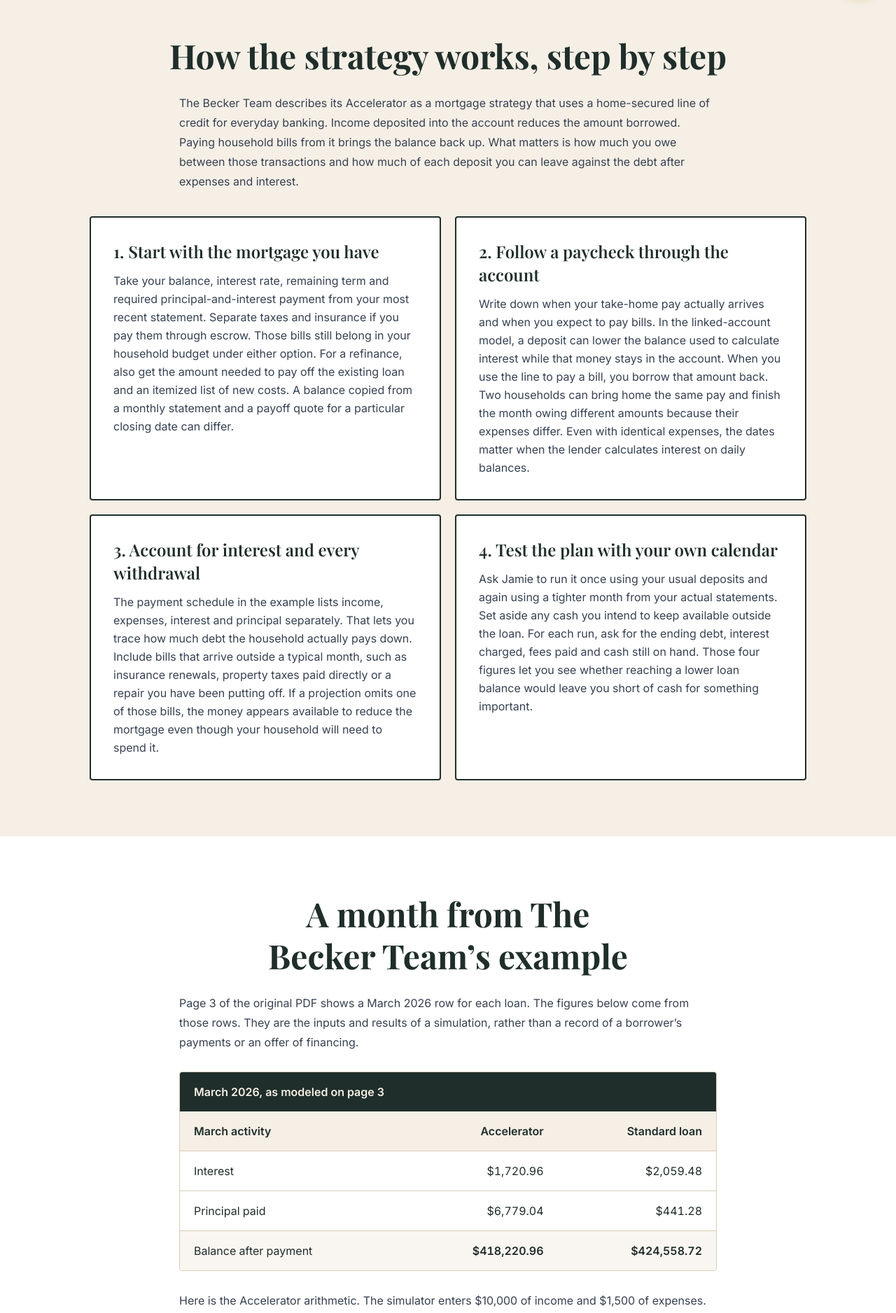
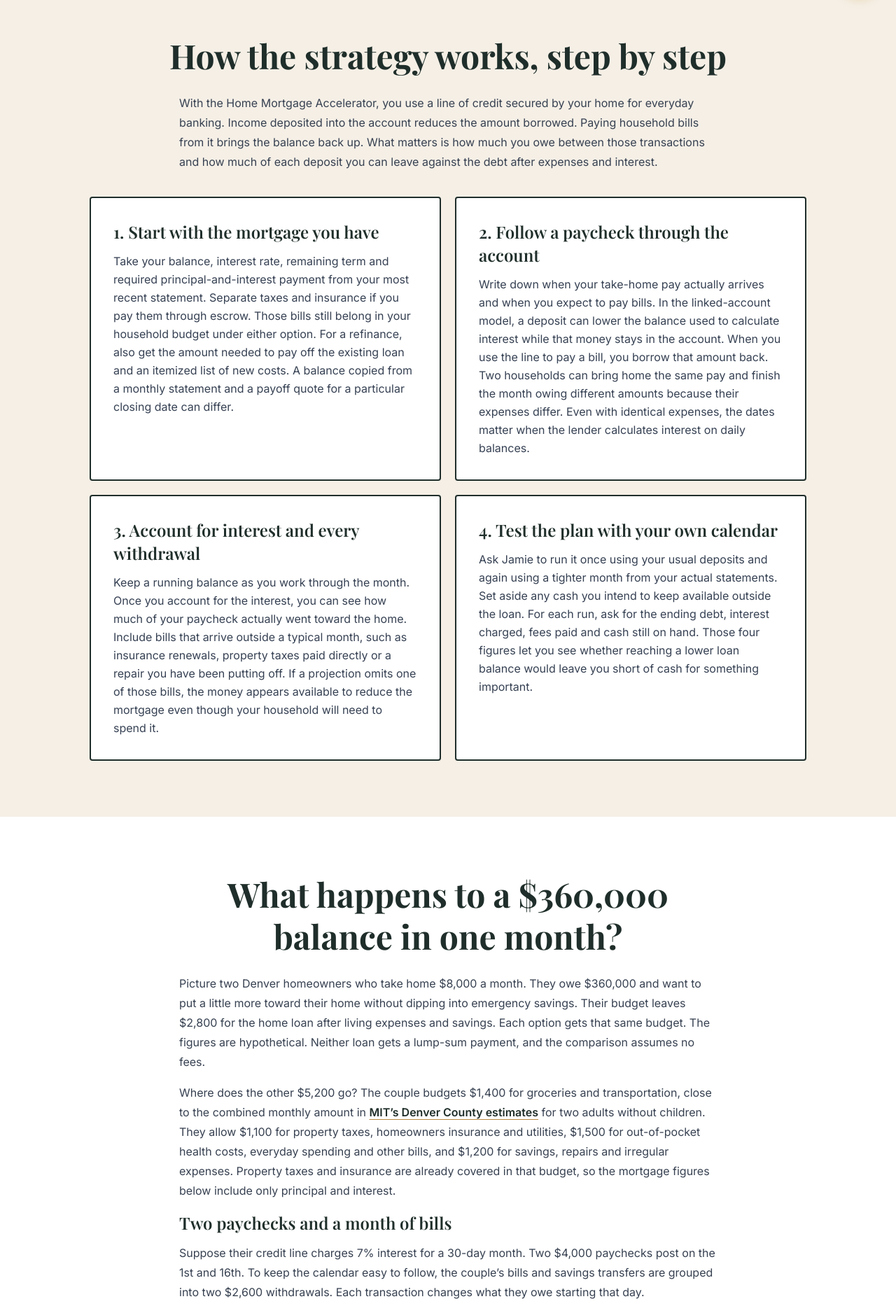
Before and after one commit to AppStudioPros/becker-team, a Next.js app: page /loan-programs/mortgage-accelerator/guide in a window 1280 px wide. Shown: the part 780-2656 px from the top of the page at 70% size. Built offline with nearby package versions, Linux system fonts and the light colour scheme.

Commit message:
Replace the Accelerator PDF with a verified household payoff example

```diff
--- a/app/loan-programs/mortgage-accelerator/guide/page.tsx
+++ b/app/loan-programs/mortgage-accelerator/guide/page.tsx
@@ -3,11 +3,10 @@ import Link from 'next/link'
 import { ChevronLeft } from 'lucide-react'
 
 const overview = '/loan-programs/mortgage-accelerator'
-const pdf = '/mortgage-accelerator-example.pdf'
 
 export const metadata: Metadata = {
   title: 'Home Mortgage Accelerator Guide and Payoff Example',
-  description: 'Follow a month in The Becker Team’s mortgage payoff example. Compare extra principal and biweekly payments, and see how deposits, loan costs and risks affect the result.',
+  description: 'Follow two paychecks through a $360,000 mortgage example. Compare a credit line, extra principal and biweekly payments using one household budget.',
   alternates: { canonical: '/loan-programs/mortgage-accelerator/guide' },
 }
 
@@ -44,7 +43,7 @@ export default function MortgageAcceleratorGuide() {
         </h1>
         <p className="mx-auto max-w-2xl text-lg leading-relaxed text-white/90">
           What happens to your mortgage when your paycheck comes in and the bills go out?
-          Follow the money through one month of The Becker Team’s example, then see what you
+          Follow two paychecks through a month of bills, then see what you
           could do with the same dollars on your existing mortgage.
         </p>
       </header>
@@ -71,7 +70,7 @@ export default function MortgageAcceleratorGuide() {
         <div className="mx-auto max-w-5xl">
           <h2 id="how-it-works" tabIndex={-1} className={heading} style={displayFont}>How the strategy works, step by step</h2>
           <div className="prose-becker mx-auto mb-9 max-w-3xl">
-            <p>The Becker Team describes its Accelerator as a mortgage strategy that uses a home-secured line of credit for everyday banking. Income deposited into the account reduces the amount borrowed. Paying household bills from it brings the balance back up. What matters is how much you owe between those transactions and how much of each deposit you can leave against the debt after expenses and interest.</p>
+            <p>With the Home Mortgage Accelerator, you use a line of credit secured by your home for everyday banking. Income deposited into the account reduces the amount borrowed. Paying household bills from it brings the balance back up. What matters is how much you owe between those transactions and how much of each deposit you can leave against the debt after expenses and interest.</p>
           </div>
           <div className="grid gap-5 text-gray-700 leading-relaxed md:grid-cols-2">
             <div className="rounded border-2 border-forest bg-white p-6 md:p-8">
@@ -84,7 +83,7 @@ export default function MortgageAcceleratorGuide() {
             </div>
             <div className="rounded border-2 border-forest bg-white p-6 md:p-8">
               <h3 className={subheading} style={displayFont}>3. Account for interest and every withdrawal</h3>
-              <p>The payment schedule in the example lists income, expenses, interest and principal separately. That lets you trace how much debt the household actually pays down. Include bills that arrive outside a typical month, such as insurance renewals, property taxes paid directly or a repair you have been putting off. If a projection omits one of those bills, the money appears available to reduce the mortgage even though your household will need to spend it.</p>
+              <p>Keep a running balance as you work through the month. Once you account for the interest, you can see how much of your paycheck actually went toward the home. Include bills that arrive outside a typical month, such as insurance renewals, property taxes paid directly or a repair you have been putting off. If a projection omits one of those bills, the money appears available to reduce the mortgage even though your household will need to spend it.</p>
             </div>
             <div className="rounded border-2 border-forest bg-white p-6 md:p-8">
               <h3 className={subheading} style={displayFont}>4. Test the plan with your own calendar</h3>
@@ -96,29 +95,28 @@ export default function MortgageAcceleratorGuide() {
 
       <section className={section + ' bg-white'}>
         <div className="mx-auto max-w-5xl">
-          <h2 id="worked-example" tabIndex={-1} className={heading} style={displayFont}>A month from The Becker Team’s example</h2>
+          <h2 id="worked-example" tabIndex={-1} className={heading} style={displayFont}>What happens to a $360,000 balance in one month?</h2>
           <div className="prose-becker mx-auto max-w-3xl">
-            <p>Page 3 of the original PDF shows a March 2026 row for each loan. The figures below come from those rows. They are the inputs and results of a simulation, rather than a record of a borrower’s payments or an offer of financing.</p>
+            <p>Picture two Denver homeowners who take home $8,000 a month. They owe $360,000 and want to put a little more toward their home without dipping into emergency savings. Their budget leaves $2,800 for the home loan after living expenses and savings. Each option gets that same budget. The figures are hypothetical. Neither loan gets a lump-sum payment, and the comparison assumes no fees.</p>
+            <p>Where does the other $5,200 go? The couple budgets $1,400 for groceries and transportation, close to the combined monthly amount in <a className={sourceLink} href="https://livingwage.mit.edu/counties/08031">MIT’s Denver County estimates</a> for two adults without children. They allow $1,100 for property taxes, homeowners insurance and utilities, $1,500 for out-of-pocket health costs, everyday spending and other bills, and $1,200 for savings, repairs and irregular expenses. Property taxes and insurance are already covered in that budget, so the mortgage figures below include only principal and interest.</p>
+            <h3 className={subheading} style={displayFont}>Two paychecks and a month of bills</h3>
+            <p>Suppose their credit line charges 7% interest for a 30-day month. Two $4,000 paychecks post on the 1st and 16th. To keep the calendar easy to follow, the couple’s bills and savings transfers are grouped into two $2,600 withdrawals. Each transaction changes what they owe starting that day.</p>
             <div className="my-7 overflow-x-auto rounded border border-cream-border">
               <table className="w-full border-collapse text-left text-xs sm:text-base">
-                <caption className="bg-forest px-3 py-4 text-left font-semibold text-cream sm:px-5">March 2026, as modeled on page 3</caption>
+                <caption className="bg-forest px-3 py-4 text-left font-semibold text-cream sm:px-5">The couple’s credit line through the month</caption>
                 <thead className="border-b border-cream-border bg-cream">
-                  <tr><th scope="col" className="px-2 py-3 sm:px-5 sm:py-4">March activity</th><th scope="col" className="px-2 py-3 sm:px-5 sm:py-4 text-right">Accelerator</th><th scope="col" className="px-2 py-3 sm:px-5 sm:py-4 text-right">Standard loan</th></tr>
+                  <tr><th scope="col" className="px-2 py-3 sm:px-5">Days</th><th scope="col" className="px-2 py-3 sm:px-5">What posts on the first day</th><th scope="col" className="px-2 py-3 text-right sm:px-5">Balance before interest</th></tr>
                 </thead>
-                <tbody className="divide-y divide-cream-border tabular-nums [&_tr:last-child]:bg-cream/60 [&_tr:last-child]:font-semibold">
-                  <tr><th scope="row" className="px-2 py-3 sm:px-5 sm:py-4 font-normal">Interest</th><td className="px-2 py-3 sm:px-5 sm:py-4 text-right">$1,720.96</td><td className="px-2 py-3 sm:px-5 sm:py-4 text-right">$2,059.48</td></tr>
-                  <tr><th scope="row" className="px-2 py-3 sm:px-5 sm:py-4 font-normal">Principal paid</th><td className="px-2 py-3 sm:px-5 sm:py-4 text-right">$6,779.04</td><td className="px-2 py-3 sm:px-5 sm:py-4 text-right">$441.28</td></tr>
-                  <tr><th scope="row" className="px-2 py-3 sm:px-5 sm:py-4 font-normal">Balance after payment</th><td className="px-2 py-3 sm:px-5 sm:py-4 text-right">$418,220.96</td><td className="px-2 py-3 sm:px-5 sm:py-4 text-right">$424,558.72</td></tr>
+                <tbody className="divide-y divide-cream-border tabular-nums">
+                  <tr><th scope="row" className="px-2 py-3 font-normal sm:px-5">1–7</th><td className="px-2 py-3 sm:px-5">$4,000 paycheck</td><td className="px-2 py-3 text-right sm:px-5">$356,000</td></tr>
+                  <tr><th scope="row" className="px-2 py-3 font-normal sm:px-5">8–15</th><td className="px-2 py-3 sm:px-5">$2,600 goes out</td><td className="px-2 py-3 text-right sm:px-5">$358,600</td></tr>
+                  <tr><th scope="row" className="px-2 py-3 font-normal sm:px-5">16–22</th><td className="px-2 py-3 sm:px-5">$4,000 paycheck</td><td className="px-2 py-3 text-right sm:px-5">$354,600</td></tr>
+                  <tr><th scope="row" className="px-2 py-3 font-normal sm:px-5">23–30</th><td className="px-2 py-3 sm:px-5">$2,600 goes out</td><td className="px-2 py-3 text-right sm:px-5">$357,200</td></tr>
                 </tbody>
               </table>
             </div>
-            <p>Here is the Accelerator arithmetic. The simulator enters $10,000 of income and $1,500 of expenses. That leaves $8,500. After its $1,720.96 interest entry, $6,779.04 remains to reduce principal. Subtract that from $425,000 and you get the $418,220.96 balance reported for March. A homeowner whose essential expenses use up most of that deposit would have much less available for principal.</p>
-            <p>On the standard side, the $2,500.76 payment breaks into $2,059.48 of interest and $441.28 of principal. The row shows no extra principal. The two columns therefore answer different household-budget questions. A borrower reading across the row might conclude that changing accounts produced the entire difference. Most of the difference in principal paid that month comes from sending more money toward the debt.</p>
-            <p>There is also a discrepancy worth knowing before you use the annual chart. Page 1 shows a $50,000 one-time deposit. Page 2 starts the Accelerator at $375,000 and the standard loan at $425,000. The March Accelerator row on page 3 reconciles to $425,000 before that month’s principal payment. Page 1 also lists a one-month Accelerator term, while page 2 models payments over multiple years. Ask Jamie for a schedule that reconciles those entries before using the projected payoff year to make a decision.</p>
-          </div>
-          <div className="mt-8 text-center">
-            <a href={pdf} download className={button + ' bg-forest text-cream'}>Download the original example (PDF)</a>
-            <p className="mx-auto mt-3 max-w-prose text-sm leading-relaxed text-gray-600">The original 18-page illustration is labeled for mortgage professionals.</p>
+            <p>The average balance over those 30 days is $356,686.67. Using daily simple interest and a 365-day year, the month’s interest comes to $2,052.17. Add that interest to the $357,200 balance and the couple owes $359,252.17. Their debt fell by <strong>$747.83</strong> after interest. Interest is rounded to the nearest cent after adding up the 30 daily charges.</p>
+            <p>How much did depositing the paychecks early help? Suppose the couple kept their pay in checking, paid bills there and put the same $2,800 onto the same credit line on day 30. The balance would stay at $360,000 for 29 days, then fall to $357,200 for one day. Interest would be $2,070.70. Moving the paychecks earlier saved <strong>$18.53</strong> on that line for the month. Most of the debt reduction came from the money they could afford to leave in the account.</p>
           </div>
         </div>
       </section>
@@ -127,20 +125,21 @@ export default function MortgageAcceleratorGuide() {
         <div className="mx-auto max-w-5xl">
           <h2 id="payoff-options" tabIndex={-1} className={heading} style={displayFont}>Compare three ways to use the same money</h2>
           <div className="prose-becker mx-auto mb-8 max-w-3xl">
-            <p>Start each option with the same debt and the same pool of savings. If you plan to put $50,000 toward the home loan today, apply it on both sides of the comparison. If that money needs to stay in savings, leave it there in both cases. Then decide how much of your take-home pay you can commit over a full year. Hold that amount constant while you compare the different ways to send it.</p>
+            <p>Our couple has $2,800 a month for the loan, or $33,600 over a year if their budget holds. Their emergency savings stay in the bank under all three options. When you compare your own choices, use the same starting balance, keep the same cash cushion and look at the same date on each payment schedule.</p>
           </div>
           <div className="space-y-5">
             <div className="grid gap-x-10 gap-y-1 rounded border border-cream-border bg-white p-6 md:grid-cols-[minmax(0,1fr)_minmax(0,2fr)] md:p-8">
               <h3 className={subheading} style={displayFont}>Extra principal on your current mortgage</h3>
               <div className="space-y-4 leading-relaxed text-gray-700">
-                <p>Keep making the full scheduled payment. Ask the company that collects it how to designate extra money for principal, whether a prepayment penalty applies and where the extra amount will appear on your statement. This gives you a benchmark that uses the terms of the loan you already have. For a direct comparison with March in the PDF, give the standard mortgage the same $8,500 total payment budget. After its regular $2,500.76 payment, that leaves $5,999.24 to send as extra principal. Add the scheduled $441.28 and the total principal paid becomes $6,440.52, assuming the servicer applies it that month without a fee. In that calculation, the difference in March principal paid is $338.52. The PDF also uses different interest rates for the two loans, so the difference reflects more than deposit timing.</p>
+                <p>Suppose the couple’s existing mortgage has a fixed rate of 6.5% with 30 years remaining on the $360,000 balance. Their required monthly payment for principal and interest is $2,275.44. Of that, $1,950 is interest in the first month and $325.44 pays down principal. Their $2,800 budget leaves $524.56 for an extra principal payment. If the servicer applies it that month without a fee, their debt falls by <strong>$850</strong> to <strong>$359,150</strong>. That puts them $102.17 ahead of the 7% credit line in this example. The two loans charge different rates and calculate interest differently. A different pair of loans could give a different result.</p>
+                <p>Check how your servicer wants you to mark an extra principal payment. After it posts, look at the principal balance on your statement. If money is tighter next month, you can make just the required payment under this example and keep the $524.56 for something else.</p>
               </div>
             </div>
             <div className="grid gap-x-10 gap-y-1 rounded border border-cream-border bg-white p-6 md:grid-cols-[minmax(0,1fr)_minmax(0,2fr)] md:p-8">
               <h3 className={subheading} style={displayFont}>Biweekly payments through your servicer</h3>
               <div className="space-y-4 leading-relaxed text-gray-700">
-                <p>Every two weeks and twice a month are different schedules. With 26 half-payments, you send the equivalent of 13 full monthly payments in a year. With 24 half-payments, you send 12. Using the standard payment from the illustration, half is $1,250.38. Sending that amount 26 times totals $32,509.88, compared with $30,009.12 for 12 regular payments. The difference is $2,500.76 for the year. A fair comparison gives the extra-principal option that same annual amount.</p>
-                <p>Before sending half a payment, ask whether the servicer accepts <a className={sourceLink} href="https://www.consumerfinance.gov/consumer-tools/mortgages/answers/key-terms/#bi-weekly-payment">biweekly payments</a>, charges an enrollment fee or <a className={sourceLink} href="https://www.consumerfinance.gov/consumer-tools/mortgages/your-mortgage-servicer-must-comply-with-federal-rules/">holds the first half until a full payment arrives</a>. If taxes and insurance are in your payment, ask how the extra amount is allocated. The figures above use only the payment shown in the example. Your servicer can tell you the amount and timing that will keep your own account current.</p>
+                <p>Half the couple’s scheduled payment is $1,137.72. Paying that amount every two weeks for 26 payments sends $29,580.72 in a year. That is one full payment more than paying half twice a month. It also falls $4,019.28 short of their $33,600 annual mortgage budget. They could send that difference as extra principal over the year to compare all three options using the same money. The dates their servicer applies each payment affect the interest they actually pay.</p>
+                <p>Before sending half a payment, ask whether the servicer accepts <a className={sourceLink} href="https://www.consumerfinance.gov/consumer-tools/mortgages/answers/key-terms/#bi-weekly-payment">biweekly payments</a>, charges an enrollment fee or <a className={sourceLink} href="https://www.consumerfinance.gov/consumer-tools/mortgages/your-mortgage-servicer-must-comply-with-federal-rules/">holds the first half until a full payment arrives</a>. If taxes and insurance are in your payment, ask how the extra amount is allocated. With two paychecks a month, most months would have two debits, but a three-debit month would cost $3,413.16. Check the actual dates against your checking balance before you enroll.</p>
               </div>
             </div>
             <div className="grid gap-x-10 gap-y-1 rounded border border-cream-border bg-white p-6 md:grid-cols-[minmax(0,1fr)_minmax(0,2fr)] md:p-8">
@@ -160,7 +159,7 @@ export default function MortgageAcceleratorGuide() {
         <div className="mx-auto max-w-5xl">
           <h2 id="who-it-fits" tabIndex={-1} className={heading} style={displayFont}>Who is likely to find it useful?</h2>
           <div className="mx-auto grid gap-6 text-base leading-relaxed text-white/90 md:grid-cols-2 md:gap-12">
-            <p>The Becker Team identifies consistent positive cash flow as a reason to explore the Accelerator. Look at what remains after the bills clear across several ordinary months, including a month with an unusually large expense. A steady surplus and a willingness to track transactions give you something meaningful to model. If your goal is to enter retirement with less debt, ask for a second projection using the income you expect after leaving work. A projection that assumes today’s full paycheck until the final payment can miss the very transition you are planning for.</p>
+            <p>After you cover your bills and set money aside for surprises, how much of each paycheck can you leave against the loan? Look at what remains after the bills clear across several ordinary months, including a month with an unusually large expense. A steady surplus and a willingness to track transactions give you something meaningful to model. If your goal is to enter retirement with less debt, ask for a second projection using the income you expect after leaving work. A projection that assumes today’s full paycheck until the final payment can miss the very transition you are planning for.</p>
             <p>This structure may be a poor fit if you routinely draw savings to meet regular expenses, rely on a single unpredictable bonus to get ahead, or would have to put your entire emergency fund into the loan. It can also be a poor trade if replacing an existing loan means giving up a rate or payment you value. Homeowners in any of those situations can ask what happens if they keep their existing mortgage and send extra principal only in months when the money is actually available.</p>
           </div>
         </div>
@@ -173,7 +172,7 @@ export default function MortgageAcceleratorGuide() {
             <div className="h-full rounded border border-cream-border bg-cream p-6 md:p-8">
               <h3 className={subheading} style={displayFont}>A rate change or an expensive refinance</h3>
               <div className="space-y-4 leading-relaxed text-gray-700">
-                <p>Get the proposed rate and fees in writing. If the rate is variable, ask what index it follows, what the lender adds to that index, when it can change and whether it has a cap. Ask for a second projection at a higher rate while holding income and spending steady. For a refinance, include <a className={sourceLink} href="https://myhome.freddiemac.com/refinancing/costs-of-refinancing">upfront costs</a> and any charges rolled into the balance. For a home equity line, ask about <a className={sourceLink} href="https://www.consumerfinance.gov/ask-cfpb/what-fees-can-my-lender-charge-if-i-take-out-a-heloc-en-249/">annual charges and early cancellation fees</a>. If you plan to move, compare those costs with the interest difference you would actually see before the sale. The original PDF shows a rate assumption for a simulation. Your written terms determine what you would pay.</p>
+                <p>Get the proposed rate and fees in writing. If the rate is variable, ask what index it follows, what the lender adds to that index, when it can change and whether it has a cap. Ask for a second projection at a higher rate while holding income and spending steady. For a refinance, include <a className={sourceLink} href="https://myhome.freddiemac.com/refinancing/costs-of-refinancing">upfront costs</a> and any charges rolled into the balance. For a home equity line, ask about <a className={sourceLink} href="https://www.consumerfinance.gov/ask-cfpb/what-fees-can-my-lender-charge-if-i-take-out-a-heloc-en-249/">annual charges and early cancellation fees</a>. If you plan to move, compare those costs with the interest difference you would actually see before the sale. On the daily balances in our example, an 8% rate would cost $2,345.34 in interest for the month. That leaves $454.66 of the same $2,800 budget to reduce the debt.</p>
               </div>
             </div>
             <div className="h-full rounded border border-cream-border bg-cream p-6 md:p-8">
```
Also changed, not shown: app/loan-programs/mortgage-accelerator/page.tsx (+9 -11 lines), 1 other file (tests, documents, lock files or other folders).
